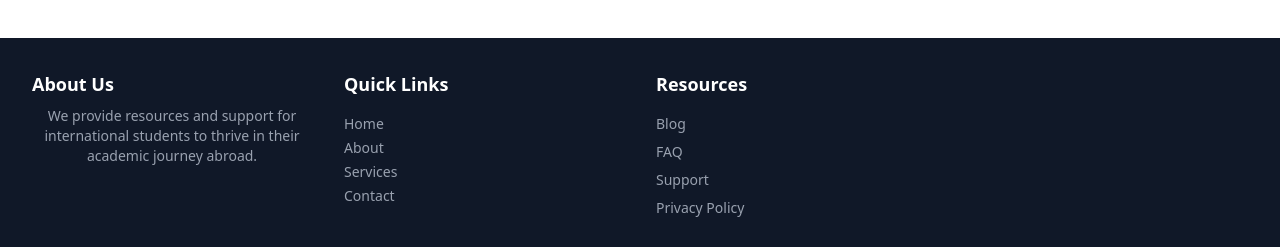
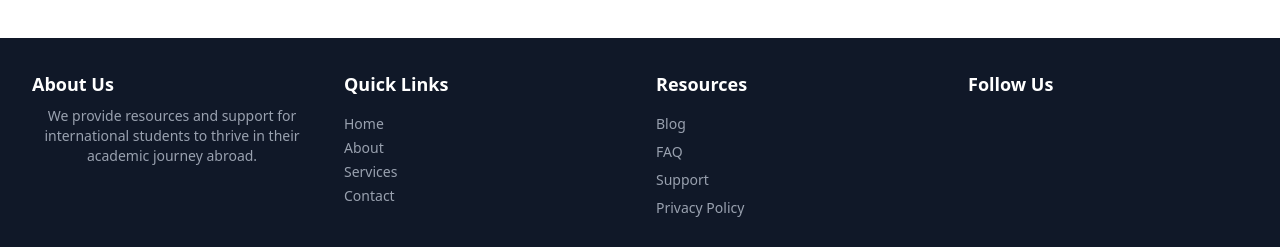
Before and after one commit to awaisfaryad25/react-basic-project, a React (Vite) app: page / in a window 1280 px wide. Shown: the part 778-1025 px from the top of the page. Built offline with nearby package versions, Linux system fonts and the light colour scheme.

Commit message:
4th column added

```diff
--- a/src/components/global/Footer.jsx
+++ b/src/components/global/Footer.jsx
@@ -60,6 +60,12 @@ const Footer = () => {
             </ul>
           </div>
 
+          {/* Column 4 - Contact */}
+          <div>
+            <h3 className="text-lg text-left font-semibold mb-4">Follow Us</h3>
+
+          </div>
+
         </div>
       </div>
     </footer>
```
